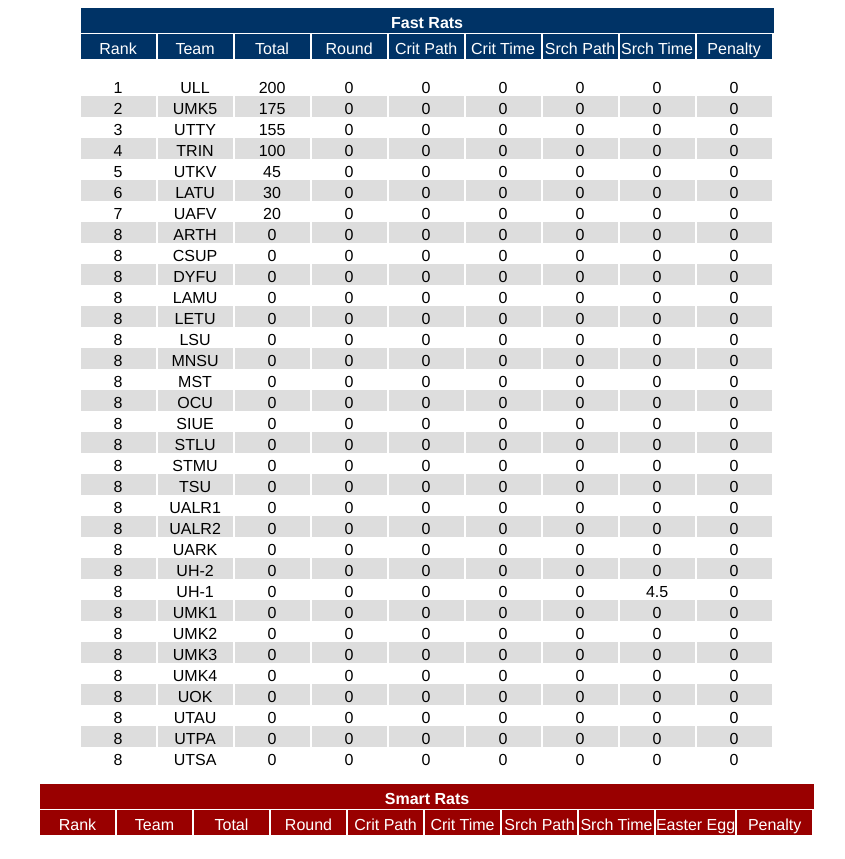
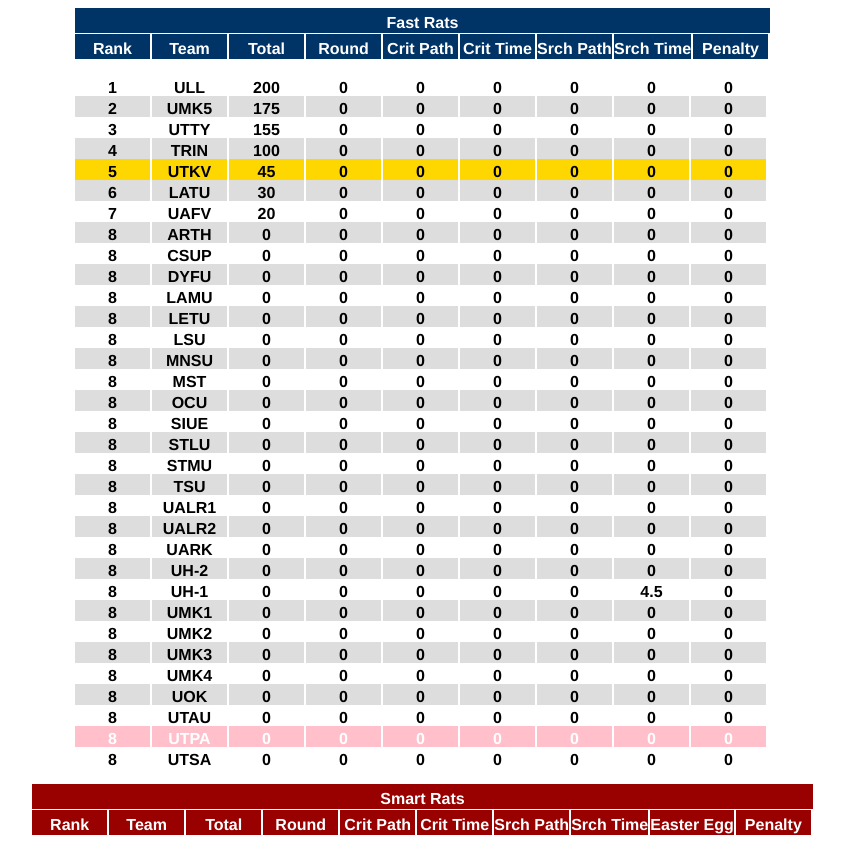
Before and after one commit to scalemailted/Dynamic-Leaderboard, a Django app: page /robotics_scoreboard/ in a window 1280 px wide. Shown: the whole page, without its empty margins (214-1059 px from the left). Run offline with Django 3.2, Linux system fonts and the light colour scheme; data comes from the database, SQL or seed files in the repository; both versions use the stored data as it was after the commit; some libraries are stand-ins or nearby versions.

Commit message:
implemented prequalified and disqualified features

```diff
--- a/scoreboard/static/robotics_scoreboard/leaderboard.css
+++ b/scoreboard/static/robotics_scoreboard/leaderboard.css
@@ -82,9 +82,15 @@ footer, header, hgroup, menu, nav, section {
 
 }
 
+
 .table-row
 {
     display: table-row;
+}
+
+
+.table-row:nth-child(even){
+    background:#ddd;
 }
 
 .rank, .team, .search_path, .search_time, .critical_path, .critical_time, .penalty, .total_score, .easter_egg, .round_score
@@ -98,12 +104,16 @@ footer, header, hgroup, menu, nav, section {
     border-top: 0;
     border-bottom: 0;
     border-color: #fff;
+    font-weight: bold;
     /*width: 50px;*/
 }
 
-.table-row:nth-child(even){
-    background:#ddd;
+.prequalified, .disqualified
+{
+    display: none;
 }
+
+
 
 #total_column
 {
--- a/scoreboard/templates/robotics_scoreboard/leaderboard.html
+++ b/scoreboard/templates/robotics_scoreboard/leaderboard.html
@@ -48,17 +48,14 @@
             </div>
         </div>
 
-        <!--
-        <p>Hello World!</p>
-        <p>The DOM is very useful!</p>
-        <p id="demo"></p>
-        -->
+
 
         <script type="text/javascript">
+        var RANK=0, TEAM=1, TOT=2, RND=3, CPATH=4, CTIME=5, SPATH=6, STIME=7, PNLTY=8, PREQ=9, DISQ=10;
 
             poll();
 
-function poll()
+            function poll()
             {
 
                 $.ajax ({
@@ -87,29 +84,40 @@ function poll()
                                                             '<span class="search_path">'+ o[i].search_path + '</span>'+
                                                             '<span class="search_time">'+ o[i].search_time + '</span>'+
                                                             '<span class="penalty">' + o[i].penalty + '</span>'+
+                                                            '<span class="prequalified">' + o[i].in_final + '</span>'+
+                                                            '<span class="disqualified">' + o[i].disqualified + '</span>'+
                                                          '</li>');
                             }
                             else
                             {
                                 // this id does exist, so update 'score' count in the h1 tag in the list item.
-                                $('#fastRat-'+o[i].id).find("#total_column").html(o[i].total_score);
-                                $('#fastRat-'+o[i].id).find(".rank").html(ranks[i]); //alert("index:" +i+", rank:" + ranks[i])
+                                $('#fastRat-'+o[i].id).find(".rank").html(ranks[i]);
+                                $('#fastRat-'+o[i].id).find(".total_score").html(o[i].total_score);
+                                $('#fastRat-'+o[i].id).find(".round_score").html(o[i].round_score);
+                                $('#fastRat-'+o[i].id).find(".critial_path").html(o[i].critical_path);
+                                $('#fastRat-'+o[i].id).find(".critical_time").html(o[i].critical_time);
+                                $('#fastRat-'+o[i].id).find(".search_path").html(o[i].search_path);
+                                $('#fastRat-'+o[i].id).find(".search_time").html(o[i].search_time);
+                                $('#fastRat-'+o[i].id).find(".penalty").html(o[i].penalty);
+                                $('#fastRat-'+o[i].id).find(".prequalified").html(o[i].in_final);
+                                $('#fastRat-'+o[i].id).find(".disqualified").html(o[i].disqualified);
                             }
                         }
-                        sort('ul#leaderboard', ranks);
+                        sort('ul#leaderboard', o);
 
                     },
                 });
 
                 // play it again, sam
-                var t=setTimeout("poll()",7500);
+                var t=setTimeout("poll()",5000);
+                var width = $(window).width() - 25; $("#scoreboard").width(width);
             }
 
 
 
 
 
-function sort(listname, ranks)
+        function sort(listname, json_object)
         {
             var $Ul = $(listname);
             $Ul.css({position:'relative',height:$Ul.height(),display:'block'});
@@ -126,9 +134,10 @@ function sort(listname, ranks)
                                                       var $El = $(el);
                                                       var iFr = $.data(el,'h'); iFr = Number(iFr.toFixed(0));
                                                       var iTo = i*iLnH;
-                                                     $El.css({position:'absolute',top:iFr}).animate({top:iTo}, {duration: 2500, complete:function(){/*if(iFr>iTo){alert("i:" + i +", iLnH:"+ iLnH+", iFr:"+iFr+", iTo:"+iTo+", new rank:" + ranks[iFr/20] + ", old rank:" + ranks[i]);}*/ el.style.color="black"; el.style.fontWeight = 'normal'; el.style.backgroundColor = 'white'; el.style.zIndex = 0; if (i%2==1) el.style.backgroundColor='#ddd';}, progress:function(){if (iFr > iTo) {el.style.color="white"; el.style.fontWeight = 'bold'; el.style.backgroundColor = 'green'; el.style.zIndex = 5;} }  } );
-                                                     });
-}
+                                                     $El.css({position:'absolute',top:iFr}).animate({top:iTo}, {duration: 2500, complete:function() {el.style.color="black"; el.style.backgroundColor = 'white'; el.style.zIndex = 0; if (i%2==1) {el.style.backgroundColor='#ddd';} if (el.children[PREQ].innerHTML === "true") el.style.backgroundColor = 'gold'; if (el.children[DISQ].innerHTML === "true") { el.style.backgroundColor='pink'; el.style.color="white";}}, progress:function(){if (iFr > iTo) {el.style.color="white"; el.style.backgroundColor = 'green'; el.style.zIndex = 5;} }  } );
+            });
+        }
+
 
         </script>
 
```
Also changed, not shown: scoreboard/db.sqlite3.
